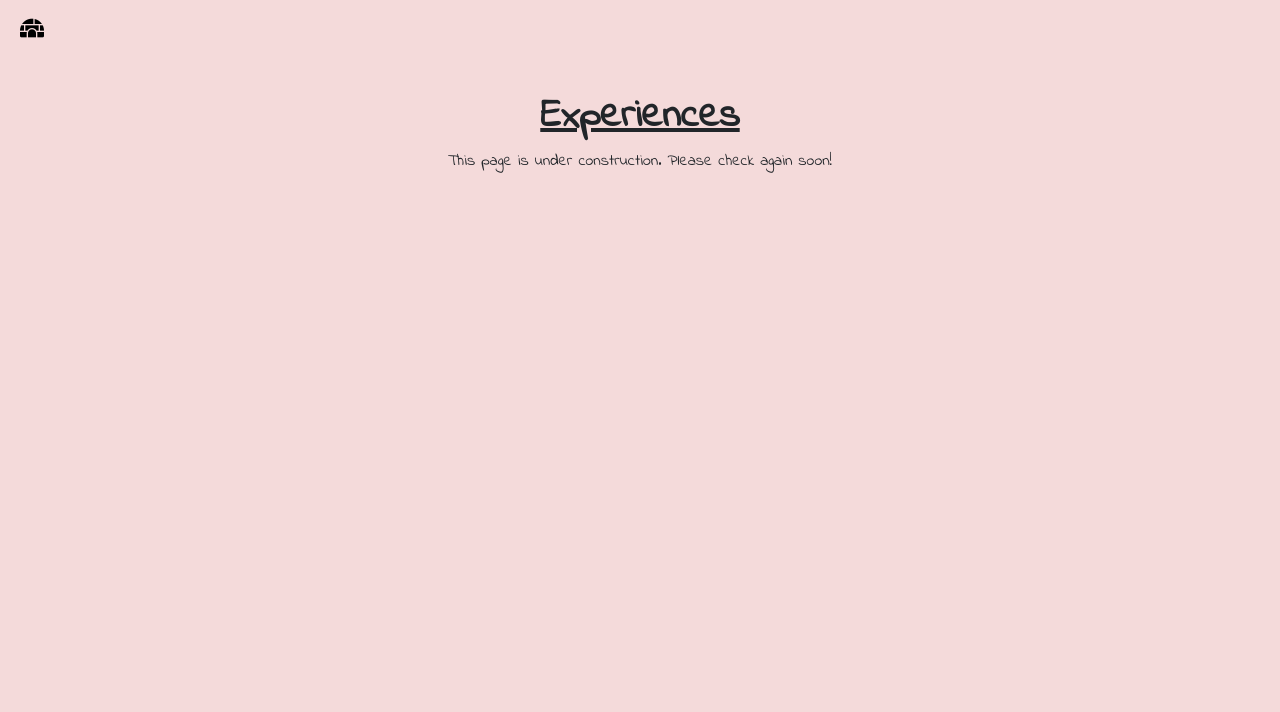
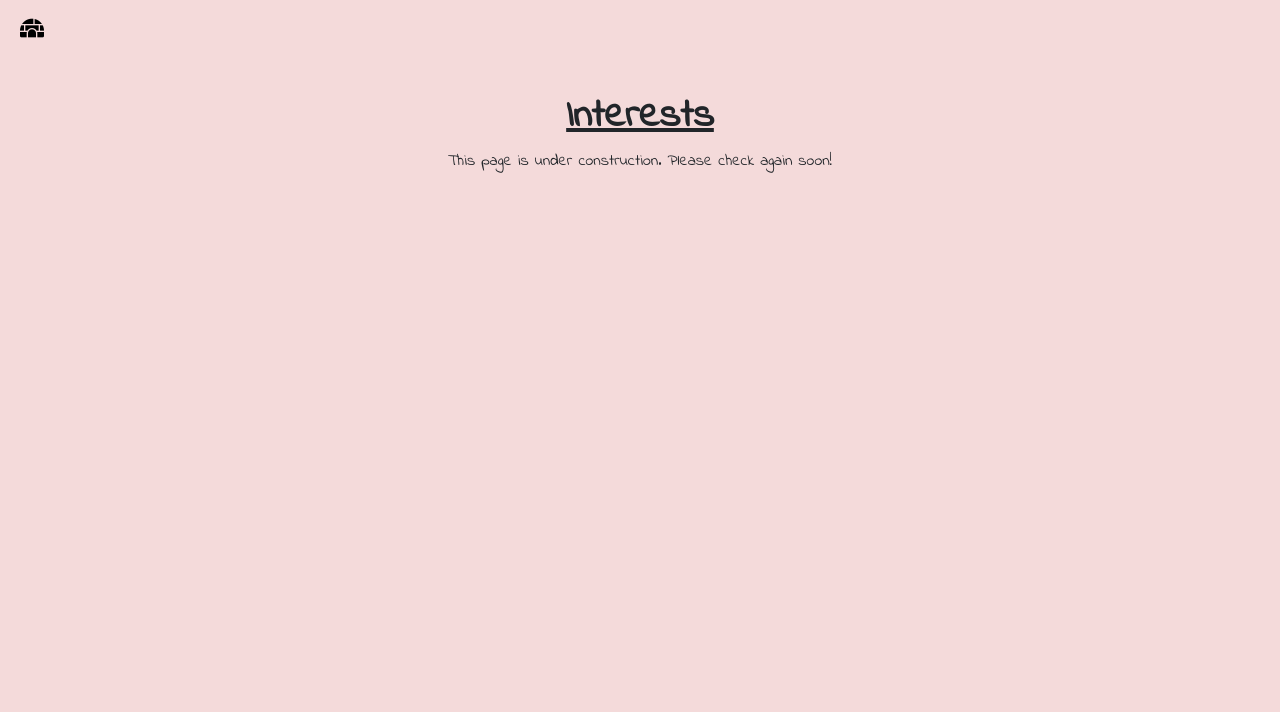
Before and after one commit to prasiddha-sudhakar/prasiddha-sudhakar.github.io, a plain HTML site: page interestsPage.html in a window 1280 px wide. Shown: the top 712 px of the page. Drawn offline with nearby package versions, Linux system fonts and the light colour scheme; a web font is replaced by a local one.

Commit message:
Update interestsPage.html

```diff
--- a/interestsPage.html
+++ b/interestsPage.html
@@ -3,7 +3,7 @@
 
 <head>
   <meta charset="utf-8">
-  <title>Education</title>
+  <title>Interests</title>
 </head>
 <link rel="stylesheet" href="https://maxcdn.bootstrapcdn.com/bootstrap/4.0.0/css/bootstrap.min.css" integrity="sha384-Gn5384xqQ1aoWXA+058RXPxPg6fy4IWvTNh0E263XmFcJlSAwiGgFAW/dAiS6JXm" crossorigin="anonymous">
 <link href="https://fonts.googleapis.com/css?family=Indie+Flower|Volkhov" rel="stylesheet">
@@ -20,7 +20,7 @@
 <body>
 
 <a href="index.html#aboutme"><i class="fas fa-igloo fa-lg"></i></a>
-  <h1>Experiences</h1>
+  <h1>Interests</h1>
 
 <p align="center">This page is under construction. Please check again soon!</p>
 
```
